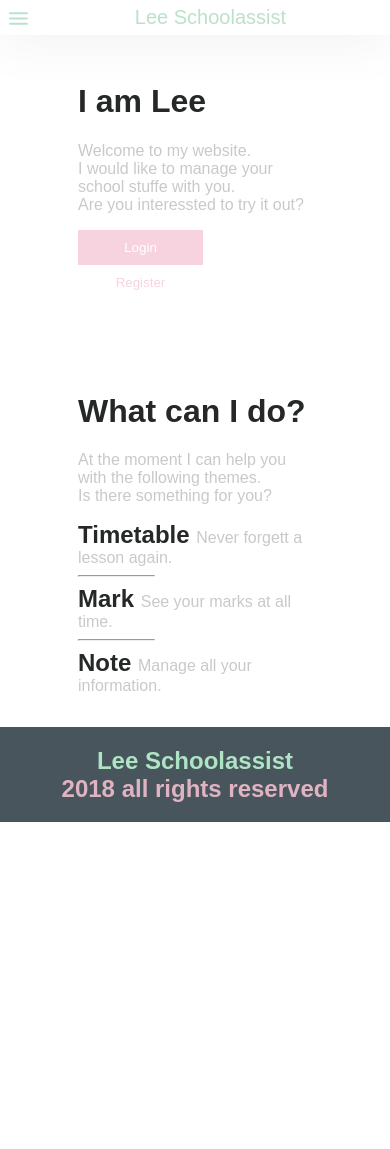
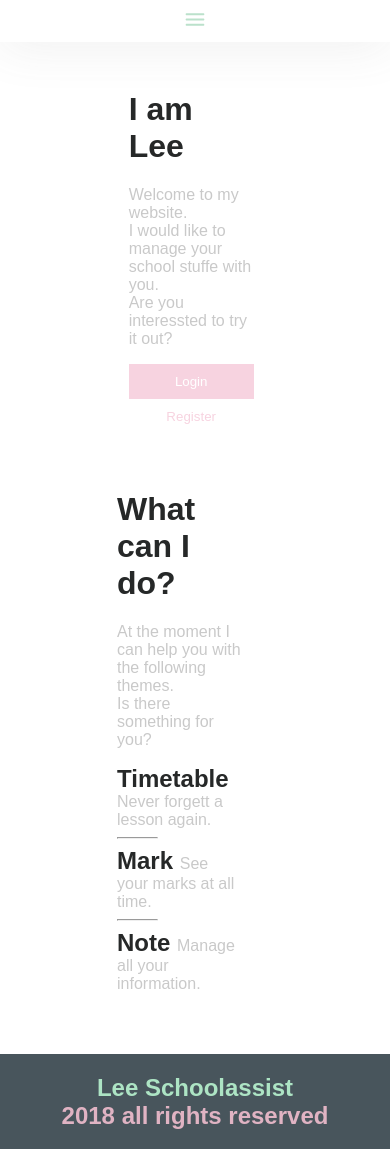
Before and after one commit to laesse/M306_schulmanager, a PHP site: page /?status=1 in a window 390 px wide. Before the commit the page ends 822 px from the top, so only its background shows below. Run offline with PHP 8.4, Linux system fonts and the light colour scheme.

Commit message:
fix design for mobile

```diff
--- a/homepage/index.css
+++ b/homepage/index.css
@@ -12,16 +12,20 @@ body {
 
 }
 
+.header p {
+	color: #bbe1cb;
+ 	font-size: 20px;
+	text-align: center;
+	padding: 0%;
+}
+
 .header {
 
 	/*Size*/
-	padding-top: 1.5%;
-	padding-bottom: 1.5%;
+	padding-top: 0.1%;
+	padding-bottom: 0.1%;
 
 	/*Text*/
-	color: #bbe1cb;
- 	font-size: 20px;
-	text-align: center;
 
 	/*Shadow*/
 	-webkit-box-shadow: 0px 3px 5px  rgba(100, 100, 100, 0.49);
@@ -32,12 +36,14 @@ body {
 
 .menuIcon {
 
+	position: absolute;
+	margin-top: 15px;
 	/*Size*/
 	height: 25px;
 
 	/*Position*/
 	float: left;
-	padding-left: 1.5%;
+	padding-left: 15px;
 
 }
 
@@ -53,7 +59,7 @@ img {
 
 }
 
-.contentRow {
+.contentRow, .contentRow1 {
 
 	width: 100%;
 
@@ -70,8 +76,6 @@ img {
  	/*border: 1px solid rgba(100, 100, 100, 0.05);*/
   	float: left;
   	width: 50%;
-	padding-left: 15%;
-	padding-right: 5%;
 
 }
 
@@ -80,9 +84,19 @@ img {
  	/*border: 1px solid rgba(100, 100, 100, 0.05);*/
 	float: left;
   	width: 50%;
-	padding-right: 15%;
-	padding-left: 5%;
+	padding-left:  0%;
+	padding-right: 0%;
 
+}
+
+.contentRow .rowContent {
+	padding-left: 33%;
+	padding-right: 5%;
+}
+
+.contentRow1 .rowContent {
+	padding-left:  5%;
+	padding-right: 33%;
 }
 
 button {
@@ -171,12 +185,19 @@ p {
 /* Responsive layout - makes the three columns stack on top of each other instead of next to each other */
 @media screen and (max-width:600px) {
 
-	.rowContent {
+	.content {
+		margin-bottom: 15%;
+	}
+	.contentRow .rowContent {
+		margin-left: 0%;
+		margin-right: 5%;
+  		width: 70%;
+	}
 
-  		width: 80%;
-		margin-left: 5%;
+	.contentRow1 .rowContent {
+		margin-left: 25%;
 		margin-right: 5%;
-
+  		width: 70%;
 	}
 
 	.rowPicture {
@@ -185,4 +206,25 @@ p {
 
 	}
 
+	.menuIcon {
+
+		margin-top: 7px;
+		height: 25px;
+		padding: 0px;
+		width: 75%;
+		margin-left: 12.5%;
+
+	}
+
+	.header {
+		padding-bottom:  1.5px;
+	}
+
+	.header p {
+		visibility: hidden;
+		height: 0px;
+	}
+
+
+
 }
--- a/homepage/index.php
+++ b/homepage/index.php
@@ -35,7 +35,7 @@ function showHome() {
 			<div class='menuIcon'>
 				<img src='img/menu.svg'>
 			</div>
-			Lee Schoolassist
+			<p>Lee Schoolassist</p>
 
 		</div>
 
@@ -44,7 +44,7 @@ function showHome() {
 
 			<div class='contentRow'>
 
-				<div class='rowContent'>
+				<div class='rowContent' id='left'>
 					<h1>I am Lee</h1>
 					<p>Welcome to my website.<br>
 					I would like to manage your school stuffe with you.<br>
@@ -75,17 +75,17 @@ function showHome() {
 
 					</p>
 				</div>
-				<div class='rowPicture'>
+				<div class='rowPicture' id='right'>
 					<br>
 				</div>
 
 			</div>
-			<div class ='contentRow'>
+			<div class ='contentRow1'>
 
-				<div class='rowPicture'>
+				<div class='rowPicture' id='left'>
 					<br>
 				</div>
-				<div class='rowContent'>
+				<div class='rowContent' id='right'>
 
 					<h1>What can I do?</h1>
 					<p>At the moment I can help you with the following themes.<br>
```
